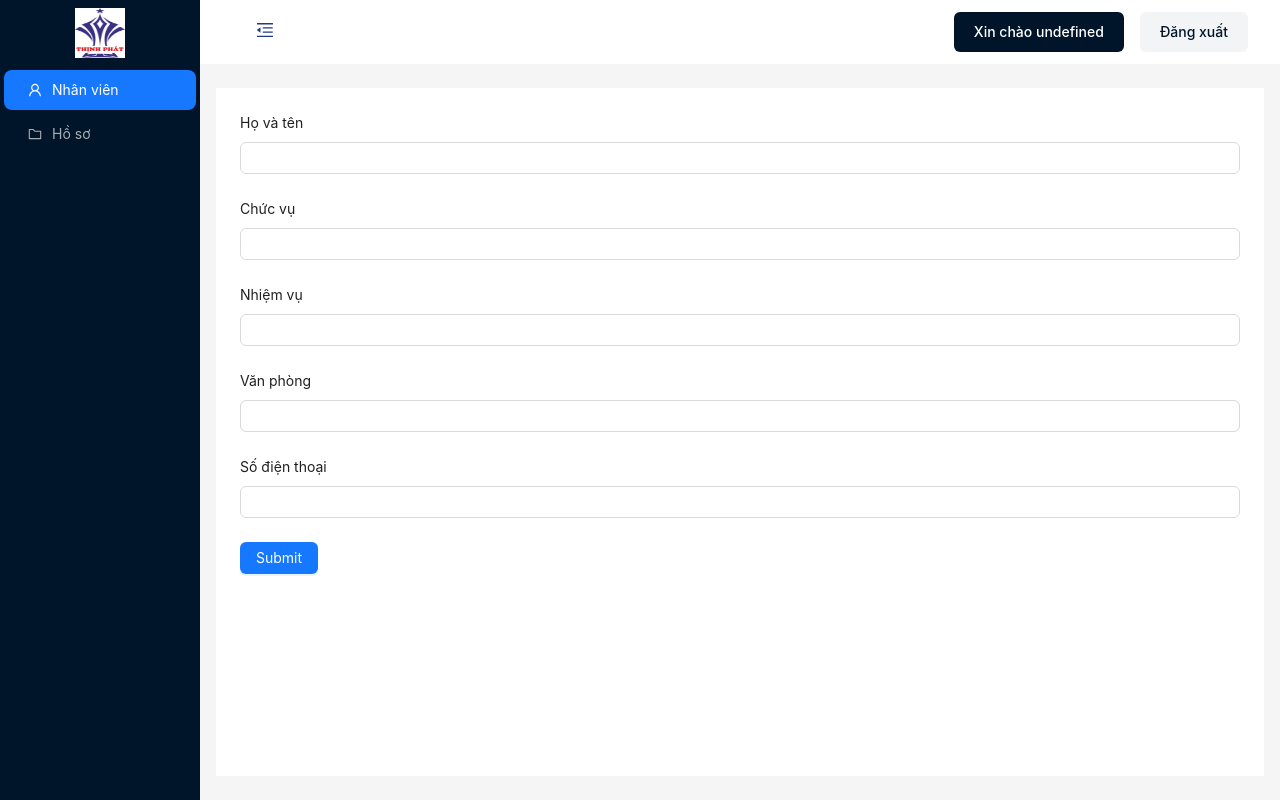
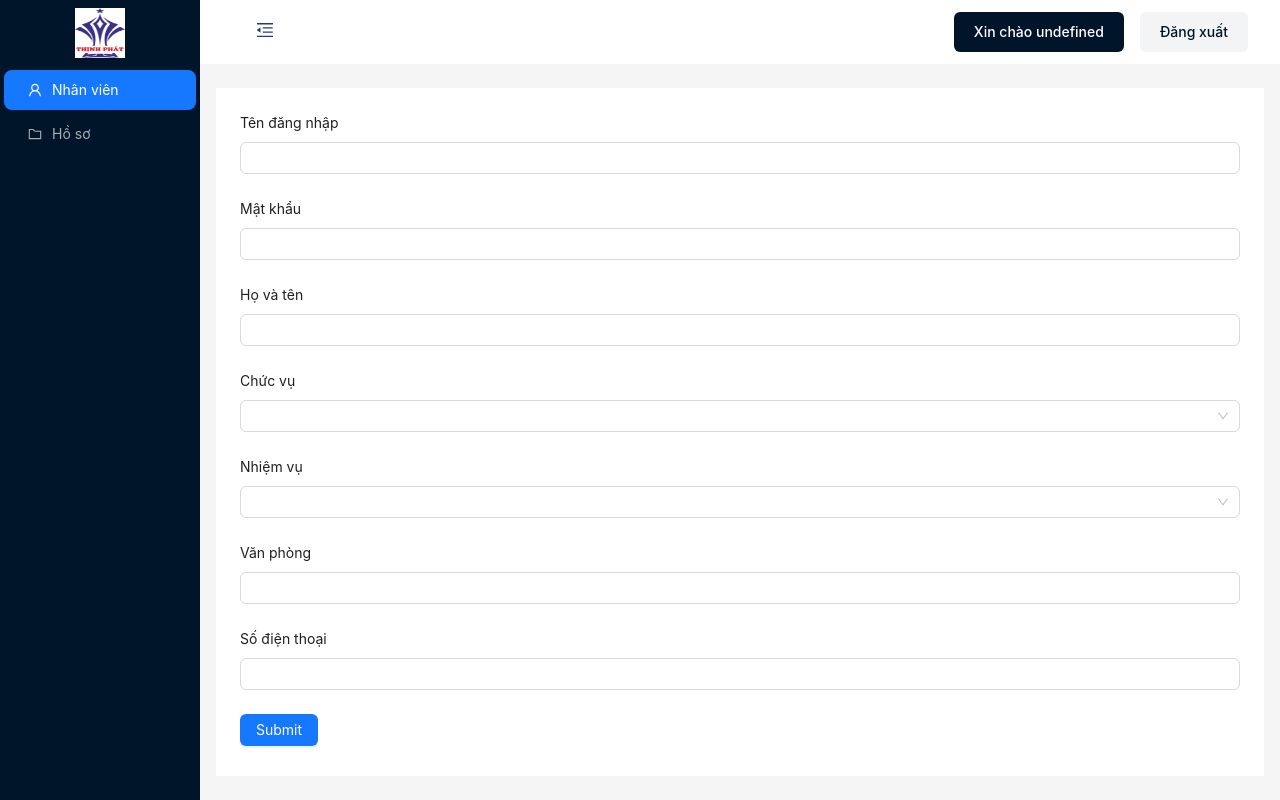
Before and after one commit to mourinhan8/thinhphat, a Next.js app: page /createEmployee in a window 1280 px wide. Built offline with nearby package versions, Linux system fonts and the light colour scheme; sample sign-in values are in the browser's storage.

Commit message:
create auth

```diff
--- a/src/components/Form/Document.jsx
+++ b/src/components/Form/Document.jsx
@@ -25,7 +25,7 @@ const API = process.env.NEXT_PUBLIC_API_BACKEND;
 
 export default function DocumentForm() {
   const onFinish = async (value) => {
-    console.log(value);
+    //console.log(value);
     const option = {
       method: 'post',
       url: `${API}/document/create`,
--- a/src/components/Form/Employee.jsx
+++ b/src/components/Form/Employee.jsx
@@ -1,7 +1,11 @@
-import { Form, Input, Button } from 'antd';
+import { Form, Input, Button, Select, InputNumber } from 'antd';
 import React from 'react';
+import axios from 'axios';
 
 const MyFormItemContext = React.createContext([]);
+const { Option } = Select;
+
+const API = process.env.NEXT_PUBLIC_API_BACKEND;
 
 function toArr(str) {
   return Array.isArray(str) ? str : [str];
@@ -18,27 +22,50 @@ const MyFormItem = ({ name, ...props }) => {
 };
 
 export default function EmployeeForm() {
-    const onFinish = (value) => {
+  const onFinish = async (value) => {
     console.log(value);
+    const option = {
+      method: 'post',
+      url: `${API}/employee/create`,
+      data: value.data,
+      headers: {
+        Authorization: sessionStorage.access_token, //the token is a variable which holds the token
+      },
+    };
+    const response = await axios(option);
+    console.log(response);
   };
   return (
     <>
       <Form name="form_item_path" layout="vertical" onFinish={onFinish}>
-                <MyFormItemGroup prefix={['document']}>
-                    <MyFormItem name="firstName" label="Họ và tên">
+        <MyFormItemGroup prefix={['data']}>
+          <MyFormItem name="username" label="Tên đăng nhập">
             <Input />
           </MyFormItem>
-                    <MyFormItem name="lastName" label="Chức vụ">
+          <MyFormItem name="password" label="Mật khẩu">
             <Input />
           </MyFormItem>
-                    <MyFormItem name="age" label="Nhiệm vụ">
+          <MyFormItem name="full_name" label="Họ và tên">
             <Input />
           </MyFormItem>
-                    <MyFormItem name="age" label="Văn phòng">
+          <MyFormItem name="position" label="Chức vụ">
+            <Select>
+              <Option value="2">Kỹ thuật</Option>
+              <Option value="3">Quản lý</Option>
+            </Select>
+          </MyFormItem>
+          <MyFormItem name="mission" label="Nhiệm vụ">
+            <Select>
+              <Option value="1">Xử lý hồ sơ</Option>
+              <Option value="2">Quản lý thu chi</Option>
+              <Option value="3">Tiếp nhận, phân công, tổng hợp báo cáo HS</Option>
+            </Select>
+          </MyFormItem>
+          <MyFormItem name="office" label="Văn phòng">
             <Input />
           </MyFormItem>
-                    <MyFormItem name="age" label="Số điện thoại">
-                        <Input />
+          <MyFormItem name="phone_number" label="Số điện thoại">
+            <InputNumber style={{ width: '100%' }} />
           </MyFormItem>
         </MyFormItemGroup>
         <Button type="primary" htmlType="submit">
--- a/src/pages/createEmployee/index.jsx
+++ b/src/pages/createEmployee/index.jsx
@@ -1,12 +1,13 @@
-import EmployeeForm from "../../components/Form/Employee";
+import EmployeeForm from '../../components/Form/Employee';
 import AdminLayout from '../../layouts/Admin';
 
 export default function CreateEmployee() {
-    return (
-        <>
-            <EmployeeForm />
-        </>
-    );
+  return (
+    <>
+      <EmployeeForm />
+    </>
+  );
 }
 
 CreateEmployee.Layout = AdminLayout;
+CreateEmployee.auth = true;
--- a/src/pages/employee/index.jsx
+++ b/src/pages/employee/index.jsx
@@ -1,7 +1,7 @@
-import { Table } from "../../components/table/tableEmployee";
-import AdminLayout from "../../layouts/Admin";
+import { Table } from '../../components/table/tableEmployee';
+import AdminLayout from '../../layouts/Admin';
 import { Button } from 'antd';
-import { useRouter } from "next/router";
+import { useRouter } from 'next/router';
 
 const Employee = () => {
   const router = useRouter();
--- a/tailwind.config.js
+++ b/tailwind.config.js
@@ -1,12 +1,10 @@
 module.exports = {
-  content: [
-    "./src/**/*.{js,ts,jsx,tsx}"
-  ],
+  content: ['./src/**/*.{js,ts,jsx,tsx}'],
   theme: {
     extend: {},
   },
   plugins: [],
   corePlugins: {
-    preflight: false // <== disable this!
+    preflight: false, // <== disable this!
   },
 };
```
Also changed, not shown: src/api/index.js (renamed from src/services/api.js). Lines whose indentation alone changed are shown as unchanged.
